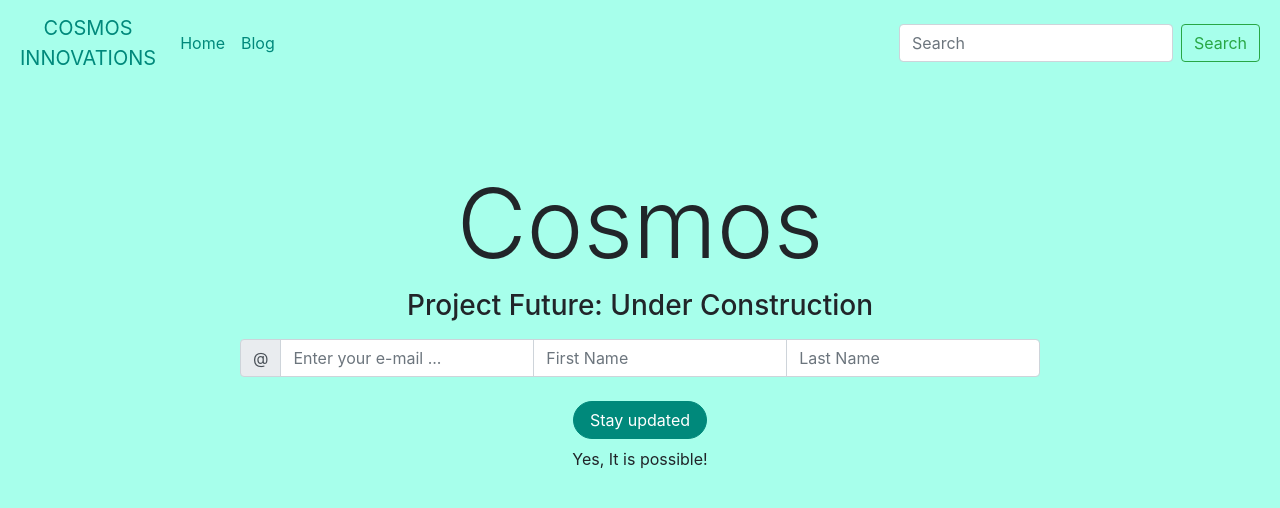
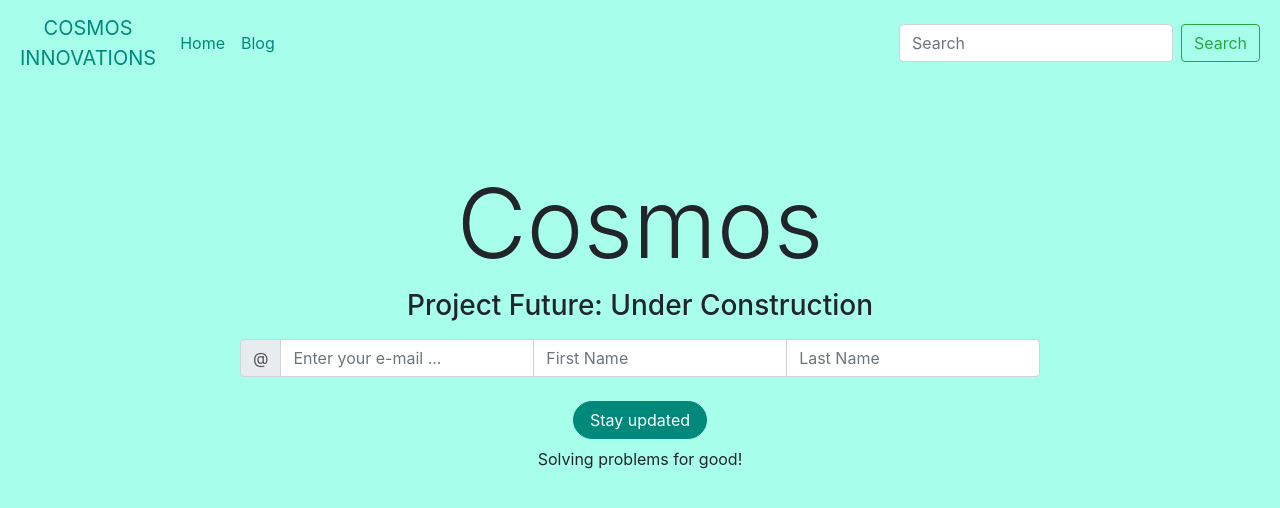
Before and after one commit to cosmos-innovations-limited/cosmos, a React (Create React App) app: page / in a window 1280 px wide. Shown: the top 508 px of the page. Built offline with nearby package versions, Linux system fonts and the light colour scheme.

Commit message:
update tagline

```diff
--- a/src/App.js
+++ b/src/App.js
@@ -71,7 +71,7 @@ class App extends Component {
             <input onChange={(event) => this.lastNameInputHandler(event)} type="text" className="form-control" placeholder="Last Name" aria-label="Last Name" aria-describedby="Last Name" value={this.state.subscriberData.lastName}/>
           </div>
           <button className="btn btn-primary" onClick={() => this.submitEmailHandler()}>Stay updated</button>
-          <p className="display-5">Yes, It is possible!</p>
+          <p className="display-5">Solving problems for good!</p>
         </div>
       </div>
     );
```
Also changed, not shown: 1 other file (tests, documents, lock files or other folders).
